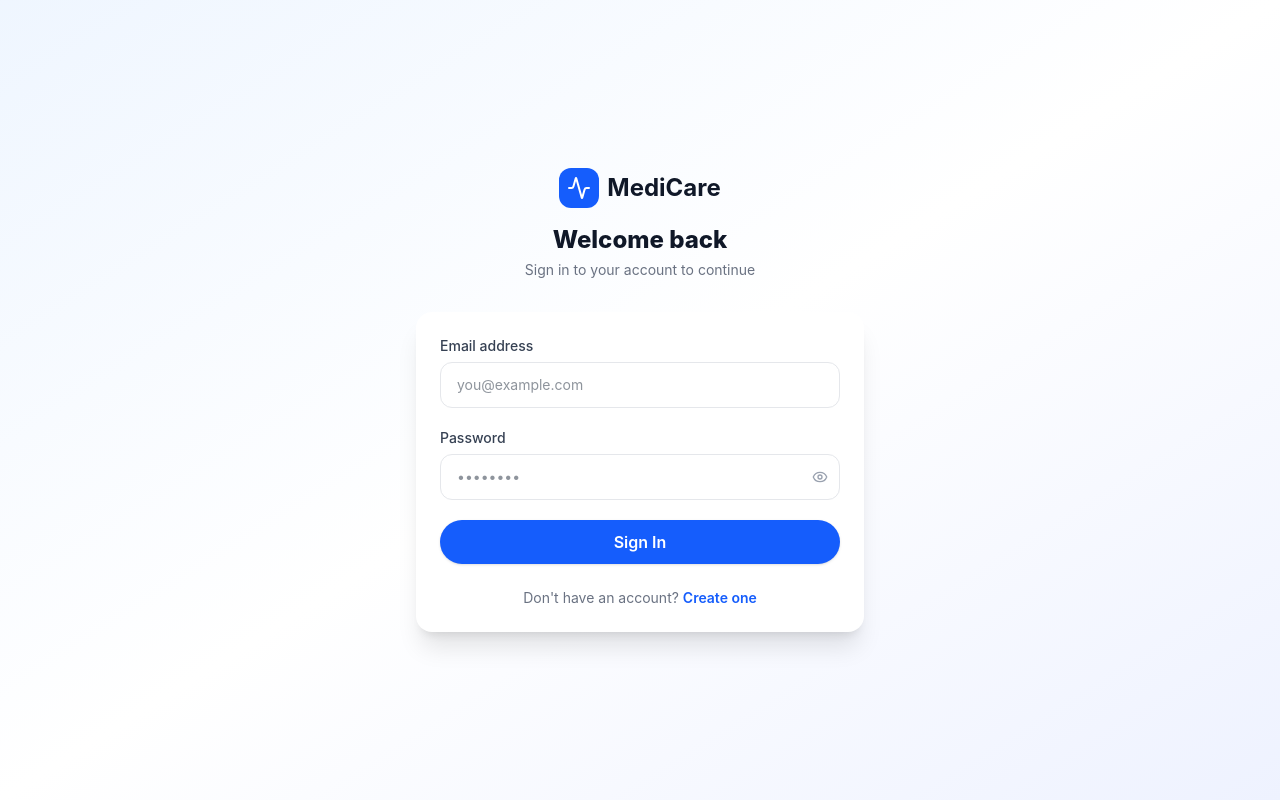
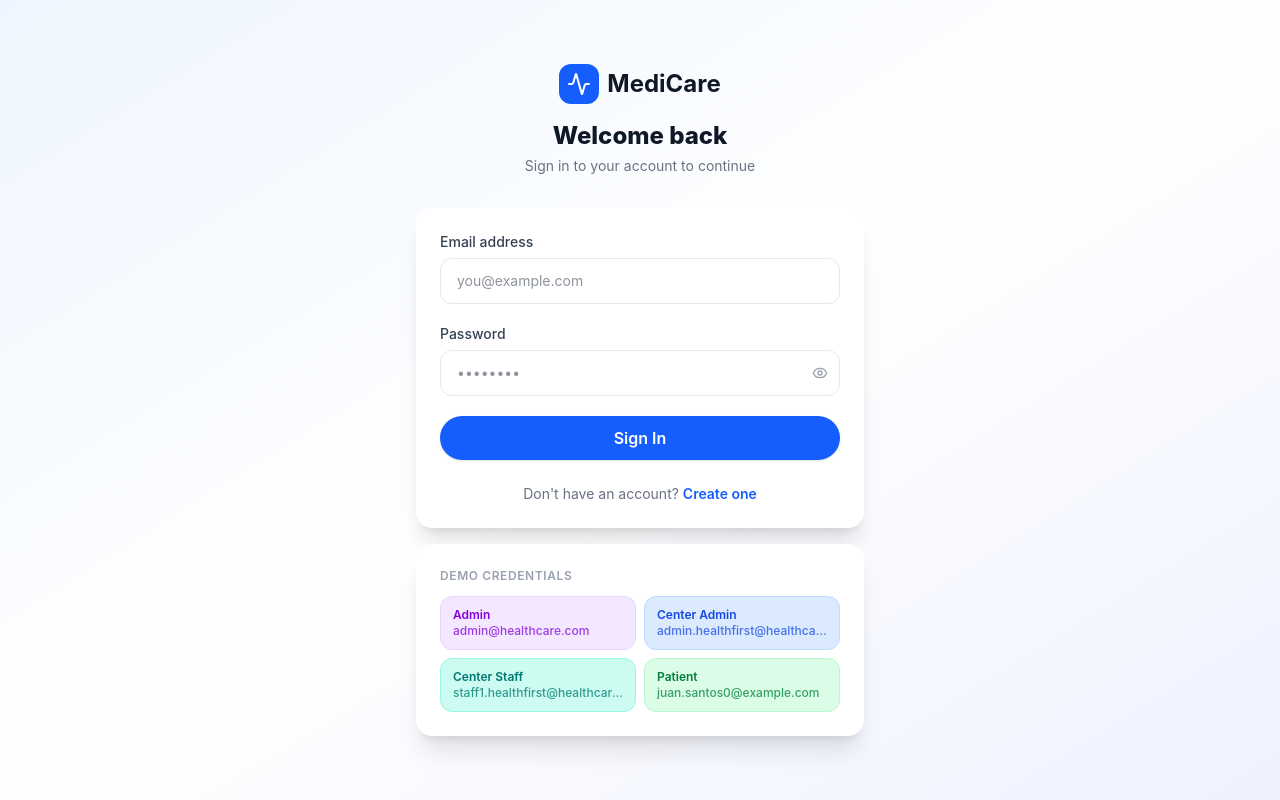
Before and after one commit to OmkarSathish/MediCare-Capstone, a React (Vite) app in the folder web/: page /login in a window 1280 px wide. Built offline with nearby package versions, Linux system fonts and the light colour scheme.

Commit message:
feat: added dummy credentials

```diff
--- a/web/src/pages/LoginPage.tsx
+++ b/web/src/pages/LoginPage.tsx
@@ -12,6 +12,13 @@ export default function LoginPage() {
   const [showPwd, setShowPwd] = useState(false);
   const [loading, setLoading] = useState(false);
   const [error, setError] = useState("");
+
+  const DEMO_CREDENTIALS = [
+    { role: "Admin", email: "admin@healthcare.com", password: "Admin@1234", color: "bg-purple-100 text-purple-700 hover:bg-purple-200 border-purple-200" },
+    { role: "Center Admin", email: "admin.healthfirst@healthcare.ph", password: "admin@1234", color: "bg-blue-100 text-blue-700 hover:bg-blue-200 border-blue-200" },
+    { role: "Center Staff", email: "staff1.healthfirst@healthcare.ph", password: "staff@1234", color: "bg-teal-100 text-teal-700 hover:bg-teal-200 border-teal-200" },
+    { role: "Patient", email: "juan.santos0@example.com", password: "Patient@1234", color: "bg-green-100 text-green-700 hover:bg-green-200 border-green-200" },
+  ] as const;
 
   const handleSubmit = async (e: React.FormEvent) => {
     e.preventDefault();
@@ -129,6 +136,26 @@ export default function LoginPage() {
             </Link>
           </p>
         </div>
+
+        {/* Demo credentials */}
+        <div className="mt-4 card shadow-xl border-0">
+          <p className="text-xs font-semibold text-gray-400 uppercase tracking-wider mb-3">
+            Demo Credentials
+          </p>
+          <div className="grid grid-cols-2 gap-2">
+            {DEMO_CREDENTIALS.map((c) => (
+              <button
+                key={c.role}
+                type="button"
+                onClick={() => setForm({ username: c.email, password: c.password })}
+                className={`text-left px-3 py-2.5 rounded-xl border text-xs font-medium transition-colors ${c.color}`}
+              >
+                <span className="block font-semibold">{c.role}</span>
+                <span className="block truncate opacity-75">{c.email}</span>
+              </button>
+            ))}
+          </div>
+        </div>
       </div>
     </div>
   );
```
